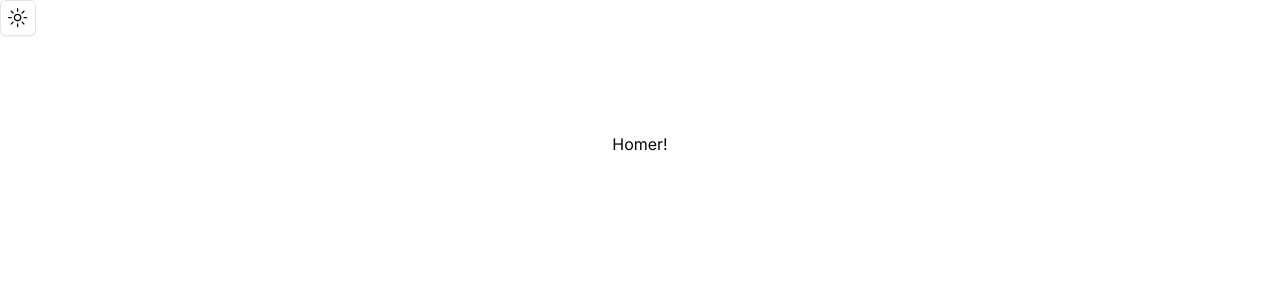
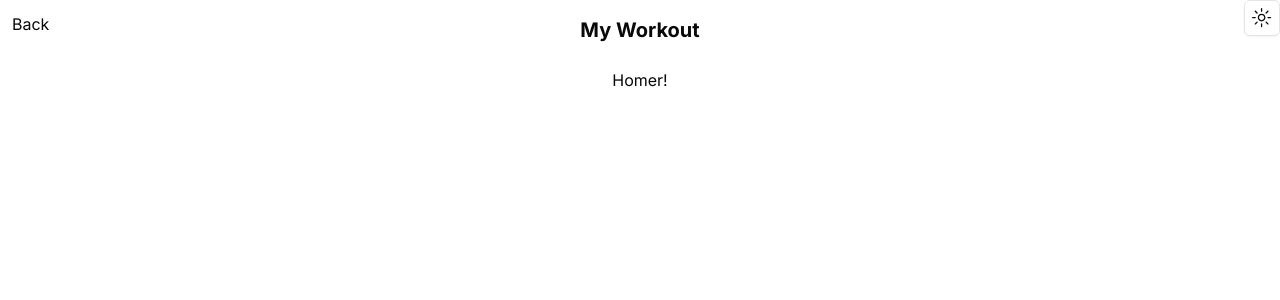
Before and after one commit to zaqreynolds/homer, a Next.js app: page / in a window 1280 px wide. Shown: the top 300 px of the page. Built offline with nearby package versions, Linux system fonts and the light colour scheme.

Commit message:
feat(header): static wip

```diff
--- a/app/layout.tsx
+++ b/app/layout.tsx
@@ -2,7 +2,7 @@ import type { Metadata } from "next";
 import { Inter } from "next/font/google";
 import "./globals.css";
 import { ThemeProvider } from "@/components/theme-provier";
-import DarkModeToggle from "@/components/DarkModeToggle";
+import Header from "@/components/Header";
 
 const inter = Inter({ subsets: ["latin"] });
 
@@ -19,15 +19,19 @@ export default function RootLayout({
   return (
     <html lang="en">
       <body className={inter.className}>
+        <div className="h-screen w-screen flex flex-col overflow-hidden">
+          <main className="flex flex-grow flex-col overflow-hidden">
             <ThemeProvider
               attribute="class"
               defaultTheme="system"
               enableSystem
               disableTransitionOnChange
             >
-          <DarkModeToggle />
+              <Header />
               {children}
             </ThemeProvider>
+          </main>
+        </div>
       </body>
     </html>
   );
--- a/app/page.tsx
+++ b/app/page.tsx
@@ -2,7 +2,7 @@ import Image from "next/image";
 
 export default function Home() {
   return (
-    <main className="flex min-h-screen flex-col items-center justify-between p-24">
+    <main className="grow flex flex-col p-5 items-center">
       <h1>Homer!</h1>
     </main>
   );
--- /dev/null
+++ b/components/Header.tsx
@@ -0,0 +1,17 @@
+import DarkModeToggle from "./DarkModeToggle";
+
+const Header = () => {
+  return (
+    <div className="w-full flex justify-between">
+      <div className="flex-1">
+        <p className="p-3">Back</p>
+      </div>
+      <h1 className="flex-1 text-center mt-4 text-xl font-bold">My Workout</h1>
+      <div className="flex-1 flex justify-end">
+        <DarkModeToggle />
+      </div>
+    </div>
+  );
+};
+
+export default Header;
```
Lines whose indentation alone changed are shown as unchanged.
